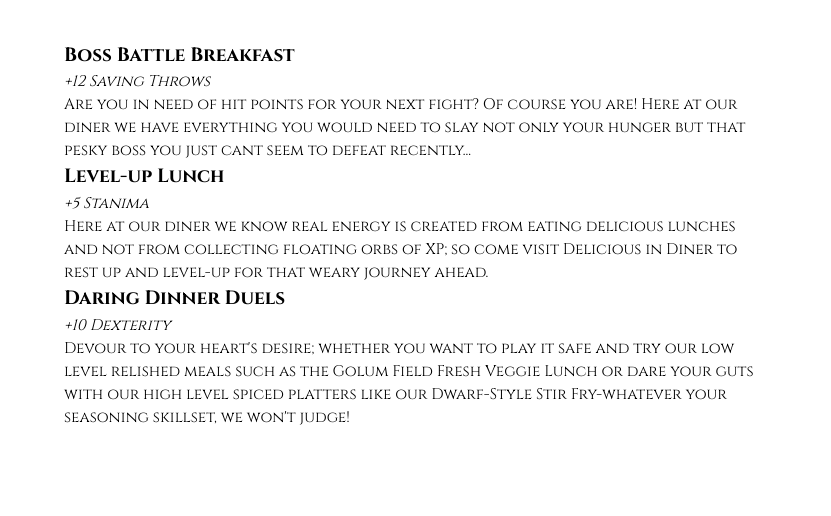
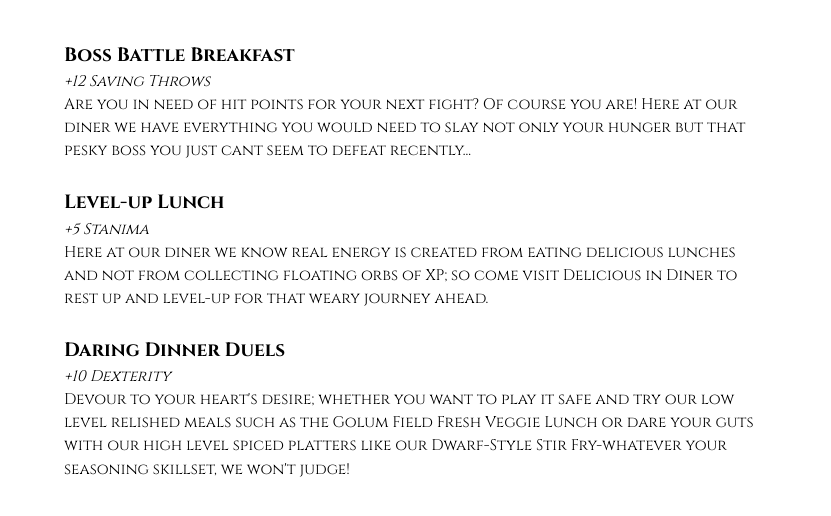
Before and after one commit to Wadey56/restaurant-page, a website built with webpack: page src/template.html in a window 1280 px wide. Shown: the part 949-1465 px from the top of the page, without its empty margins (224-1055 px from the left). Before the commit the page ends 1402 px from the top, so only its background shows below. Built offline with nearby package versions, Linux system fonts and the light colour scheme; a web font is replaced by a local one.

Commit message:
Wrap serving sections with margin

```diff
--- a/src/styles.css
+++ b/src/styles.css
@@ -136,3 +136,7 @@ header nav ul button {
 .serving-stats, .serving-description {
   font-size: clamp(10px, 1.2vw, 18px);
 }
+
+.serving-wrapper {
+  margin-bottom: clamp(15px, 2vw, 30px);
+}
--- a/src/template.html
+++ b/src/template.html
@@ -30,27 +30,32 @@
           alt="Food Spread"
         />
         <div class="serving-section">
+          <div class="serving-wrapper">
             <h2 class="serving-header">Boss Battle Breakfast</h2>
             <em class="serving-stats">+12 Saving Throws</em>
             <p class="serving-description">
               Are you in need of hit points for your next fight? Of course you
-            are! Here at our diner we have everything you would need to slay not
-            only your hunger but that pesky boss you just cant seem to defeat
-            recently...
+              are! Here at our diner we have everything you would need to slay
+              not only your hunger but that pesky boss you just cant seem to
+              defeat recently...
             </p>
+          </div>
+          <div class="serving-wrapper">
             <h2 class="serving-header">Level-up Lunch</h2>
             <em class="serving-stats">+5 Stanima</em>
             <p class="serving-description">
               Here at our diner we know real energy is created from eating
               delicious lunches and not from collecting floating orbs of XP; so
-            come visit Delicious in Diner to rest up and level-up for that weary
-            journey ahead.
+              come visit Delicious in Diner to rest up and level-up for that
+              weary journey ahead.
             </p>
+          </div>
+          <div class="serving-wrapper">
             <h2 class="serving-header">Daring Dinner Duels</h2>
             <em class="serving-stats">+10 Dexterity</em>
             <p class="serving-description">
-            Devour to your heart's desire; whether you want to play it safe and
-            try our low level relished meals such as the Golum Field Fresh
+              Devour to your heart's desire; whether you want to play it safe
+              and try our low level relished meals such as the Golum Field Fresh
               Veggie Lunch or dare your guts with our high level spiced platters
               like our Dwarf-Style Stir Fry-whatever your seasoning skillset, we
               won't judge!
@@ -58,5 +63,6 @@
           </div>
         </div>
       </div>
+    </div>
   </body>
 </html>
```
Lines whose indentation alone changed are shown as unchanged.
